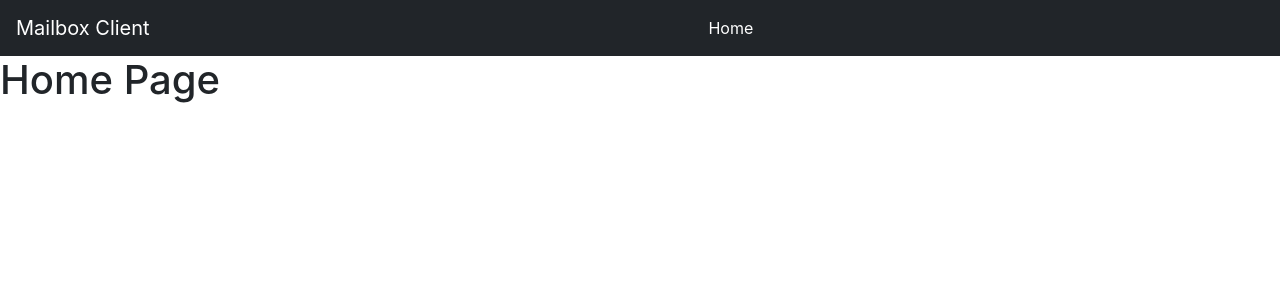
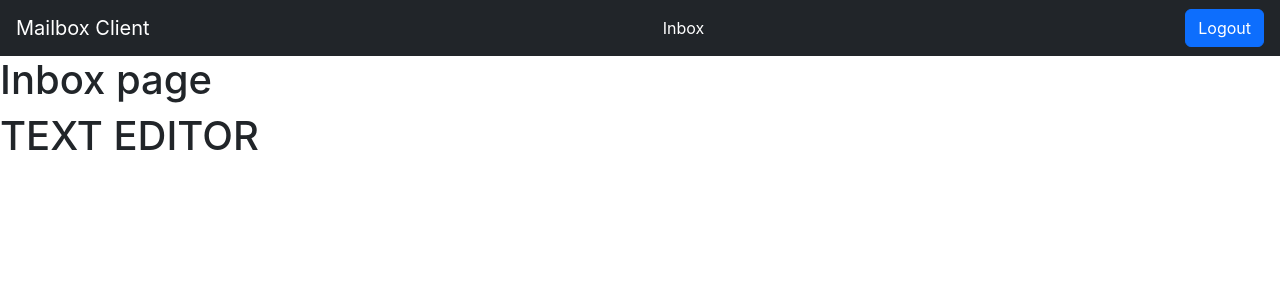
Before and after one commit to Blank67/Mailbox-Client, a React (Create React App) app: page /inbox in a window 1280 px wide. Before the commit this address led to /home. Shown: the top 300 px of the page. Built offline with nearby package versions, Linux system fonts and the light colour scheme; sample sign-in values are in the browser's storage.

Commit message:
logout function && fail use of react-draft-wysiwyg

```diff
--- a/package.json
+++ b/package.json
@@ -9,9 +9,11 @@
     "@testing-library/user-event": "^13.5.0",
     "axios": "^1.2.1",
     "bootstrap": "^5.2.3",
+    "draft-js": "^0.11.7",
     "react": "^18.2.0",
     "react-bootstrap": "^2.7.0",
     "react-dom": "^18.2.0",
+    "react-draft-wysiwyg": "^1.15.0",
     "react-redux": "^8.0.5",
     "react-router-dom": "^6.6.1",
     "react-scripts": "5.0.1",
--- a/src/App.js
+++ b/src/App.js
@@ -2,9 +2,9 @@ import { useSelector } from 'react-redux';
 import './App.css';
 import { Navigate, Route, Routes } from 'react-router-dom';
 import Header from './components/Header/Header';
-import Home from './pages/Home';
 import Login from './pages/Login';
 import Signup from './pages/Signup';
+import Inbox from './pages/Inbox';
 
 const App = () => {
   const loginStatus = useSelector((state) => (state.auth.isLoggedIn));
@@ -15,10 +15,10 @@ const App = () => {
       <Routes>
         {!loginStatus && <Route path='/login' element={<Login />} />}
         {!loginStatus && <Route path='/signup' element={<Signup />} />}
-        {loginStatus && <Route path='/home' element={<Home />} />}
+        {loginStatus && <Route path='/inbox' element={<Inbox />} />}
 
         {!loginStatus && <Route path='*' element={<Navigate to='login' replace />} />}
-        {loginStatus && <Route path='*' element={<Navigate to='home' replace />} />}
+        {loginStatus && <Route path='*' element={<Navigate to='inbox' replace />} />}
       </Routes>
     </div>
   );
--- /dev/null
+++ b/src/components/Editor/TextEditor.js
@@ -0,0 +1,38 @@
+// import { EditorState } from 'draft-js';
+// import React, { useState } from 'react';
+// import { Editor } from 'react-draft-wysiwyg';
+// import '../../../node_modules/react-draft-wysiwyg/dist/react-draft-wysiwyg.css';
+
+// const TextEditor = (props) => {
+//     const initialEditorState = EditorState.createEmpty();
+//     const [mailContent, setMailContent] = useState(initialEditorState);
+
+//     const onEditorStateChange = (editorState) => {
+//         // debugger;
+//         // console.log(editorState);
+//         setMailContent(editorState);
+//     }
+
+//     return (
+//         <div className="editor">
+//             <Editor
+//                 editorState={mailContent}
+//                 wrapperClassName="demo-wrapper"
+//                 editorClassName="demo-editor"
+//                 onEditorStateChange={onEditorStateChange}
+//             />
+//         </div>
+//     )
+// }
+
+// export default TextEditor;
+
+const TextEditor = (props) => {
+    return (
+        <div>
+            <h1>TEXT EDITOR</h1>
+        </div>
+    )
+}
+
+export default TextEditor;
--- a/src/components/Header/Header.js
+++ b/src/components/Header/Header.js
@@ -1,9 +1,16 @@
 import { Fragment } from "react";
-import { useSelector } from "react-redux";
+import { Button } from "react-bootstrap";
+import { useDispatch, useSelector } from "react-redux";
 import { NavLink } from "react-router-dom";
+import { authActions } from "../../store/auth-slice/auth-slice";
 
 const Header = (props) => {
     const loginStatus = useSelector((state) => (state.auth.isLoggedIn));
+    const dispatch = useDispatch();
+
+    const logoutHandler = () => {
+        dispatch(authActions.logout());
+    }
 
     return (
         <Fragment>
@@ -12,13 +19,13 @@ const Header = (props) => {
                     <button className="navbar-toggler ms-3" data-bs-toggle="collapse" data-bs-target="#navBar1" aria-controls="navBar1" aria-label="Expand Navigation">
                         <div className="navbar-toggler-icon" />
                     </button>
-                    <NavLink className="navbar-brand ms-3" to={loginStatus ? "/home" : "/login"}>Mailbox Client</NavLink>
+                    <NavLink className="navbar-brand ms-3" to={loginStatus ? "/inbox" : "/login"}>Mailbox Client</NavLink>
                 </div>
 
                 <div className="collapse navbar-collapse d-flex justify-content-center" id="navBar1">
                     <ul className="navbar-nav mr-auto ms-sm-3">
                         {loginStatus && <li className="nav-item">
-                            <NavLink to="/home" className="nav-link">Home</NavLink>
+                            <NavLink to="/inbox" className="nav-link">Inbox</NavLink>
                         </li>}
                         {!loginStatus && <li className="nav-item">
                             <NavLink to="/login" className="nav-link">Login</NavLink>
@@ -30,8 +37,8 @@ const Header = (props) => {
                 </div>
                 {/* <div>
                     {loginStatus && <NavLink to="/profile" className="nav-link text-white me-2" >My Profile</NavLink>}
-                </div>
-                {loginStatus && <Button className="me-3">Logout</Button>} */}
+                </div> */}
+                {loginStatus && <Button className="me-3" onClick={logoutHandler}>Logout</Button>}
             </nav>
         </Fragment>
     );
--- a/src/pages/Home.js
+++ /dev/null
@@ -1,7 +0,0 @@
-const Home = (props) => {
-    return (
-        <h1>Home Page</h1>
-    );
-}
-
-export default Home;
--- /dev/null
+++ b/src/pages/Inbox.js
@@ -0,0 +1,12 @@
+import TextEditor from "../components/Editor/TextEditor";
+
+const Inbox = (props) => {
+    return (
+        <div>
+            <h1>Inbox page</h1>
+            <TextEditor />
+        </div>
+    );
+}
+
+export default Inbox;
--- a/src/pages/Login.js
+++ b/src/pages/Login.js
@@ -79,7 +79,7 @@ const Login = (props) => {
             const token = transformedResponse.idToken;
             const uuID = transformedResponse.localId;
             dispatch(authActions.login({ token: token, uuID: uuID }));
-            navigate('/home', { replace: true });
+            navigate('/inbox', { replace: true });
         } catch (err) {
             console.log('signUpHandler function error');
         }
--- a/src/store/auth-slice/auth-slice.js
+++ b/src/store/auth-slice/auth-slice.js
@@ -4,7 +4,6 @@ const initialState = {
     token: localStorage.getItem('token'),
     uuID: localStorage.getItem('uuID'),
     isLoggedIn: !!localStorage.getItem('token')
-    // isLoggedIn: true
 }
 
 const authSlice = createSlice({
```
